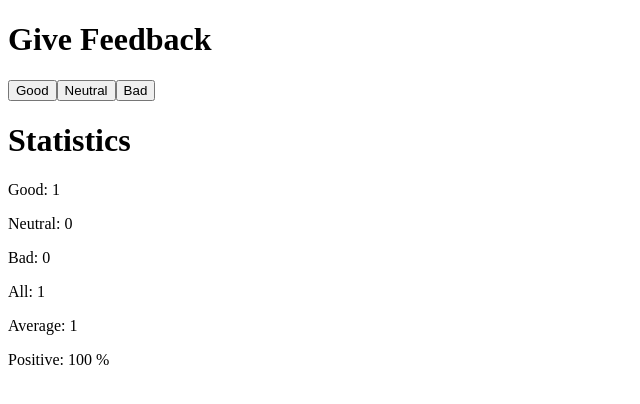
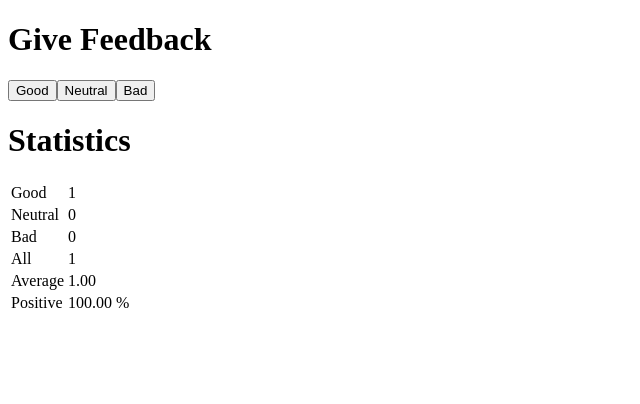
Before and after one commit to samkumo/FullStackOpen2022, a React (Create React App) app in the folder part1/unicafe/: page / in a window 1280 px wide. Both pictures are taken after a click on the button "Good". Shown: the top 404 px of the page, without its empty margins (0-640 px from the left). Built offline with nearby package versions, Linux system fonts and the light colour scheme.

Commit message:
Exercise 1.11 - Optional

```diff
--- a/part1/unicafe/src/App.js
+++ b/part1/unicafe/src/App.js
@@ -1,42 +1,47 @@
 import { useState } from "react";
 
 const Button = (props) => (
-  < button onClick={props.handleClick} >
-    {props.text}
-  </button >
-)
+  <button onClick={props.handleClick}>{props.text}</button>
+);
+
 const StatisticLine = ({ text, value, unit }) => {
   return (
-    <p>{text}: {value} {unit}</p>
-  )
-}
+    <tr>
+      <td>{text}</td>
+      <td>
+        {value} {unit}
+      </td>
+    </tr>
+  );
+};
+
 const Statistics = ({ good, neutral, bad }) => {
-  const all = good + neutral + bad
-  const avg = (good * 1 + bad * -1) / all
-  const pos = (good / all) * 100
+  const all = good + neutral + bad;
+  const avg = Number((good * 1 + bad * -1) / all).toFixed(2);
+  const pos = Number((good / all) * 100).toFixed(2);
 
   if (all === 0) {
-    return (
-      <div>Feedback not given</div>
-    )
+    return <div>Feedback not given</div>;
   }
   return (
-    <div>
+    <table>
+      <tbody>
         <StatisticLine text="Good" value={good} />
         <StatisticLine text="Neutral" value={neutral} />
         <StatisticLine text="Bad" value={bad} />
         <StatisticLine text="All" value={all} />
         <StatisticLine text="Average" value={avg} />
         <StatisticLine text="Positive" value={pos} unit="%" />
-    </div>
-  )
-}
+      </tbody>
+    </table>
+  );
+};
 
 const App = () => {
   // save clicks of each button to it's own state
-  const [good, setGood] = useState(0)
-  const [neutral, setNeutral] = useState(0)
-  const [bad, setBad] = useState(0)
+  const [good, setGood] = useState(0);
+  const [neutral, setNeutral] = useState(0);
+  const [bad, setBad] = useState(0);
 
   return (
     <>
@@ -51,7 +56,7 @@ const App = () => {
         <Statistics good={good} neutral={neutral} bad={bad} />
       </div>
     </>
-  )
-}
+  );
+};
 
 export default App;
```
Lines whose indentation alone changed are shown as unchanged.
